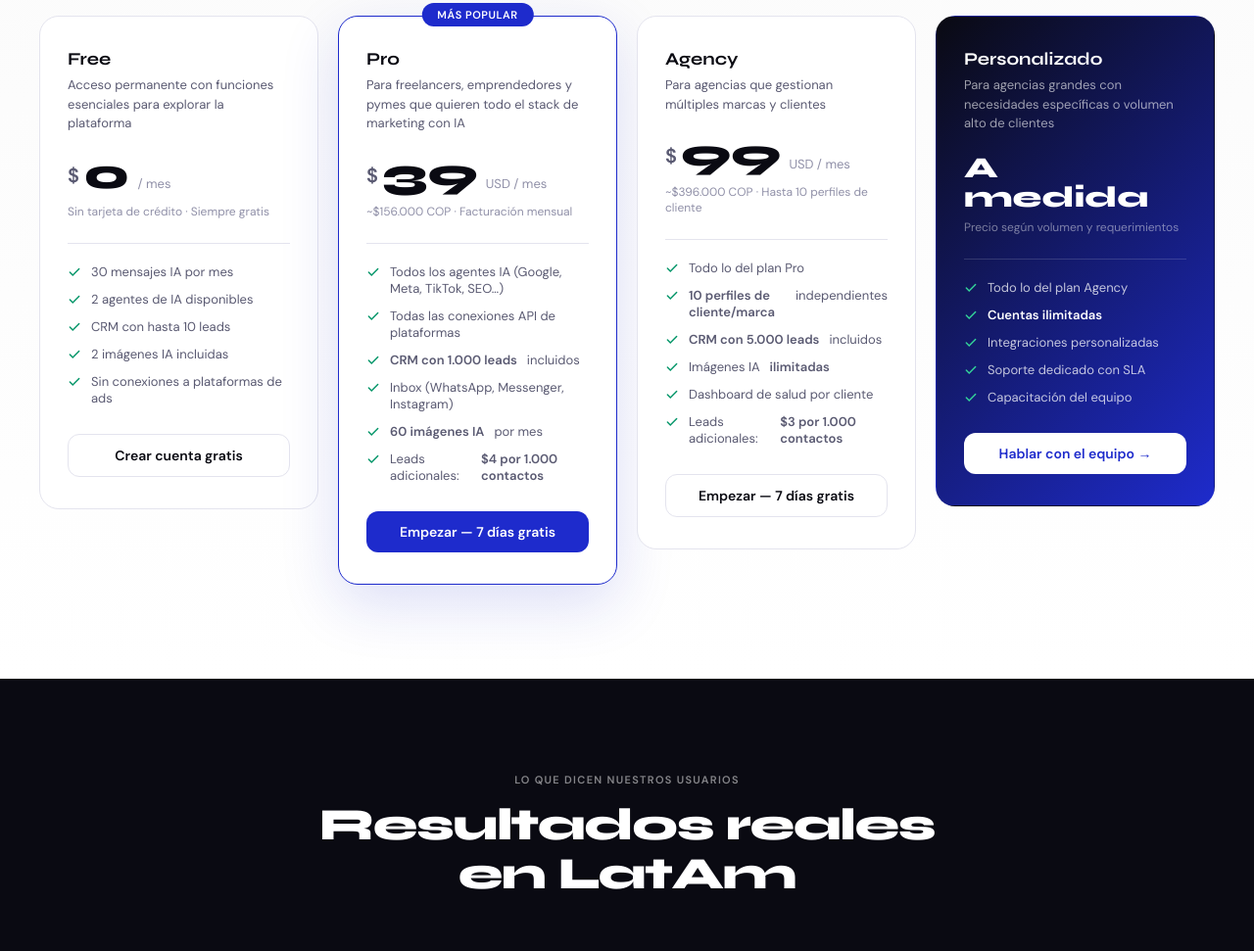
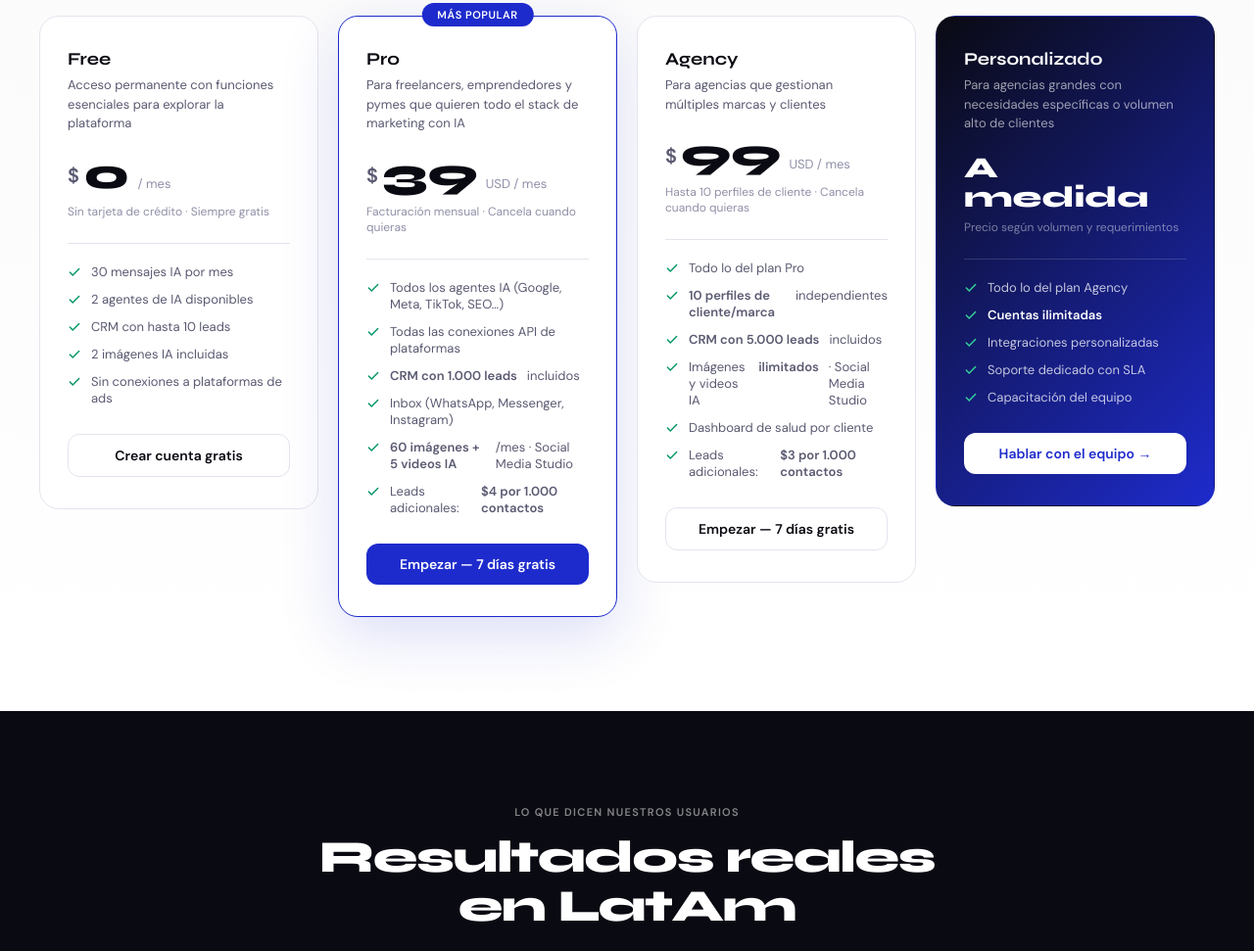
Before and after one commit to alejoadwords/acuarius-landing, a plain HTML site: page index.html in a window 1280 px wide. Shown: the part 4046-5017 px from the top of the page at 98% size. Drawn offline with Linux system fonts and the light colour scheme.

Commit message:
fix: remove COP prices, add video + Social Media Studio to plan cards

```diff
--- a/index.html
+++ b/index.html
@@ -616,14 +616,14 @@ height="0" width="0" style="display:none;visibility:hidden"></iframe></noscript>
           <span class="plan-price-amount">39</span>
           <span class="plan-price-period">USD / mes</span>
         </div>
-        <p class="plan-note">~$156.000 COP · Facturación mensual</p>
+        <p class="plan-note">Facturación mensual · Cancela cuando quieras</p>
         <div class="plan-divider"></div>
         <ul class="plan-features">
           <li><svg width="14" height="14" viewBox="0 0 24 24" fill="none" stroke="currentColor" stroke-width="2.5" stroke-linecap="round"><path d="M20 6L9 17l-5-5"/></svg>Todos los agentes IA (Google, Meta, TikTok, SEO…)</li>
           <li><svg width="14" height="14" viewBox="0 0 24 24" fill="none" stroke="currentColor" stroke-width="2.5" stroke-linecap="round"><path d="M20 6L9 17l-5-5"/></svg>Todas las conexiones API de plataformas</li>
           <li><svg width="14" height="14" viewBox="0 0 24 24" fill="none" stroke="currentColor" stroke-width="2.5" stroke-linecap="round"><path d="M20 6L9 17l-5-5"/></svg><strong>CRM con 1.000 leads</strong> incluidos</li>
           <li><svg width="14" height="14" viewBox="0 0 24 24" fill="none" stroke="currentColor" stroke-width="2.5" stroke-linecap="round"><path d="M20 6L9 17l-5-5"/></svg>Inbox (WhatsApp, Messenger, Instagram)</li>
-          <li><svg width="14" height="14" viewBox="0 0 24 24" fill="none" stroke="currentColor" stroke-width="2.5" stroke-linecap="round"><path d="M20 6L9 17l-5-5"/></svg><strong>60 imágenes IA</strong> por mes</li>
+          <li><svg width="14" height="14" viewBox="0 0 24 24" fill="none" stroke="currentColor" stroke-width="2.5" stroke-linecap="round"><path d="M20 6L9 17l-5-5"/></svg><strong>60 imágenes + 5 videos IA</strong>/mes · Social Media Studio</li>
           <li><svg width="14" height="14" viewBox="0 0 24 24" fill="none" stroke="currentColor" stroke-width="2.5" stroke-linecap="round"><path d="M20 6L9 17l-5-5"/></svg>Leads adicionales: <strong>$4 por 1.000 contactos</strong></li>
         </ul>
         <a href="https://app.acuarius.app/login.html" class="plan-cta plan-cta-primary">Empezar — 7 días gratis</a>
@@ -638,13 +638,13 @@ height="0" width="0" style="display:none;visibility:hidden"></iframe></noscript>
           <span class="plan-price-amount">99</span>
           <span class="plan-price-period">USD / mes</span>
         </div>
-        <p class="plan-note">~$396.000 COP · Hasta 10 perfiles de cliente</p>
+        <p class="plan-note">Hasta 10 perfiles de cliente · Cancela cuando quieras</p>
         <div class="plan-divider"></div>
         <ul class="plan-features">
           <li><svg width="14" height="14" viewBox="0 0 24 24" fill="none" stroke="currentColor" stroke-width="2.5" stroke-linecap="round"><path d="M20 6L9 17l-5-5"/></svg>Todo lo del plan Pro</li>
           <li><svg width="14" height="14" viewBox="0 0 24 24" fill="none" stroke="currentColor" stroke-width="2.5" stroke-linecap="round"><path d="M20 6L9 17l-5-5"/></svg><strong>10 perfiles de cliente/marca</strong> independientes</li>
           <li><svg width="14" height="14" viewBox="0 0 24 24" fill="none" stroke="currentColor" stroke-width="2.5" stroke-linecap="round"><path d="M20 6L9 17l-5-5"/></svg><strong>CRM con 5.000 leads</strong> incluidos</li>
-          <li><svg width="14" height="14" viewBox="0 0 24 24" fill="none" stroke="currentColor" stroke-width="2.5" stroke-linecap="round"><path d="M20 6L9 17l-5-5"/></svg>Imágenes IA <strong>ilimitadas</strong></li>
+          <li><svg width="14" height="14" viewBox="0 0 24 24" fill="none" stroke="currentColor" stroke-width="2.5" stroke-linecap="round"><path d="M20 6L9 17l-5-5"/></svg>Imágenes y videos IA <strong>ilimitados</strong> · Social Media Studio</li>
           <li><svg width="14" height="14" viewBox="0 0 24 24" fill="none" stroke="currentColor" stroke-width="2.5" stroke-linecap="round"><path d="M20 6L9 17l-5-5"/></svg>Dashboard de salud por cliente</li>
           <li><svg width="14" height="14" viewBox="0 0 24 24" fill="none" stroke="currentColor" stroke-width="2.5" stroke-linecap="round"><path d="M20 6L9 17l-5-5"/></svg>Leads adicionales: <strong>$3 por 1.000 contactos</strong></li>
         </ul>
```
